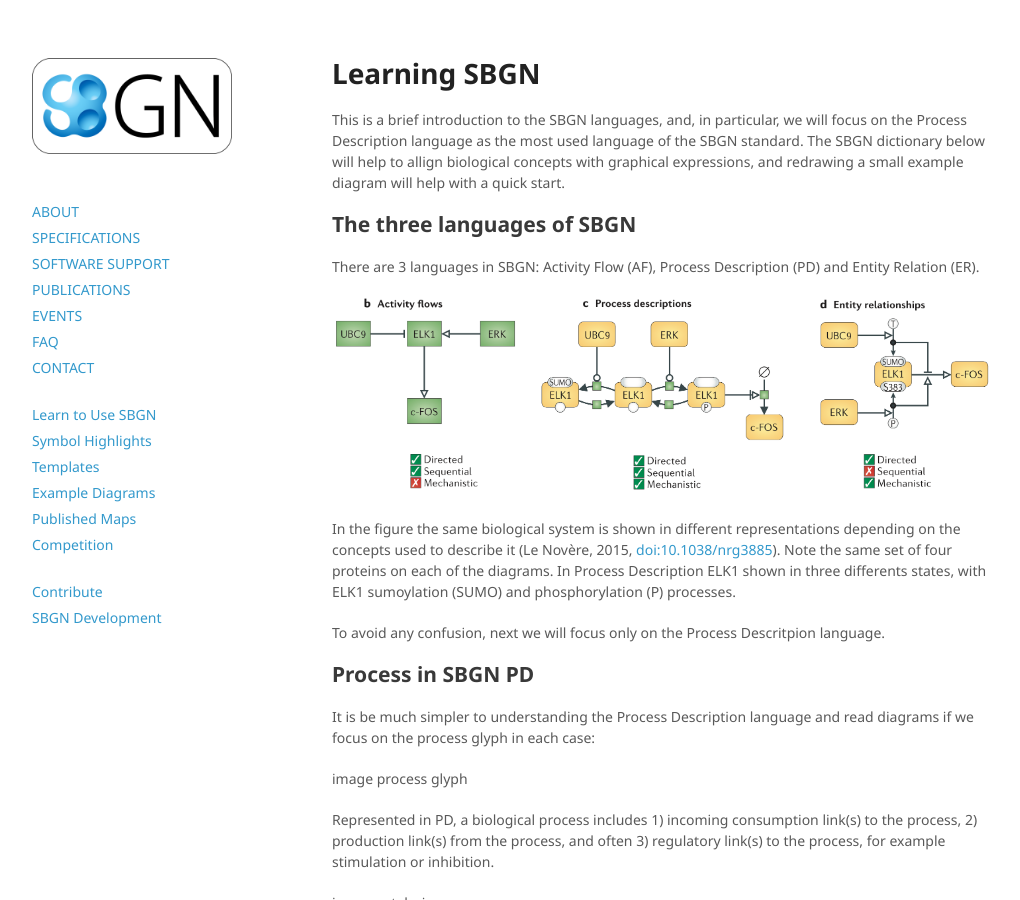
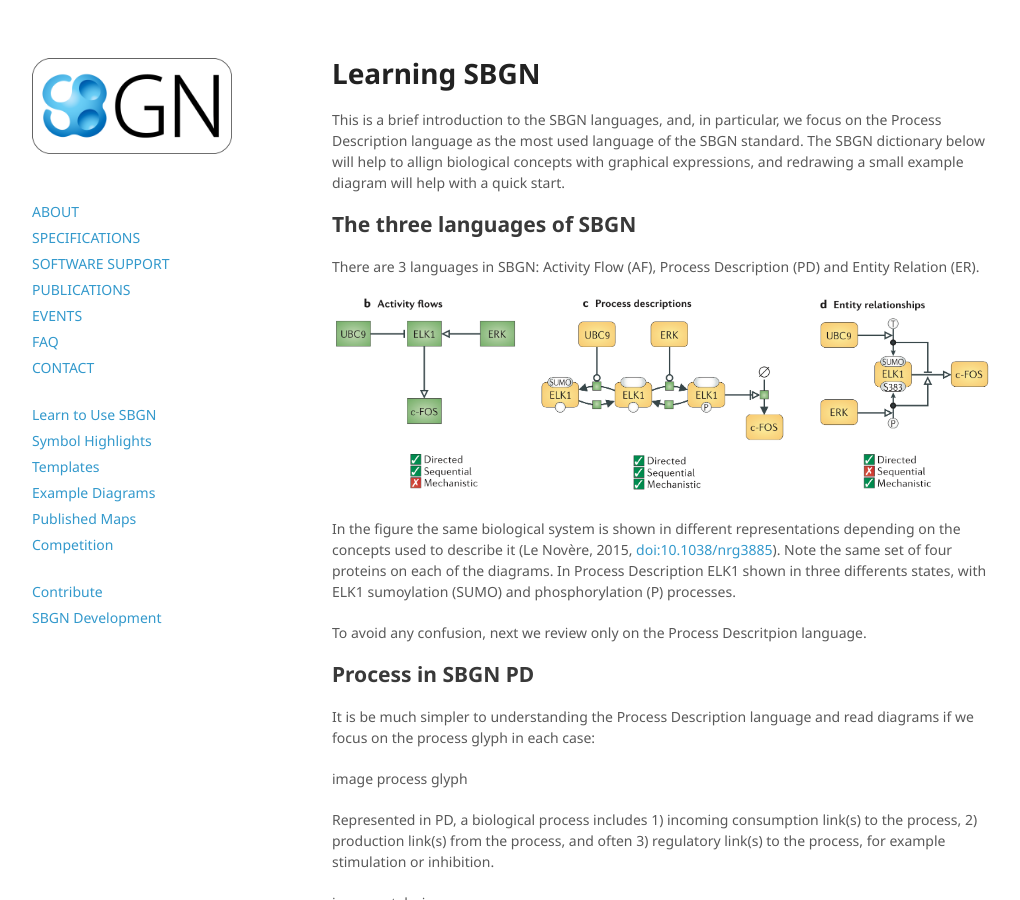
Before and after one commit to sbgn/sbgn, a Jekyll site: the page built from docs/learning_sbgn.md, in a window 1280 px wide and 900 px high. Shown: the whole window, without its empty margins (128-1148 px from the left). Built offline with Jekyll 4.4.1, drawn with Linux system fonts in a browser that asks for light colours; nearby versions of some CDN libraries.

Commit message:
Update learning_sbgn.md

```diff
--- a/docs/learning_sbgn.md
+++ b/docs/learning_sbgn.md
@@ -6,7 +6,7 @@ permalink: /learning_sbgn
 
 # Learning SBGN
 
-<p>This is a brief introduction to the SBGN languages, and, in particular, we will focus on the Process Description language as the most used language of the SBGN standard. The SBGN dictionary below will help to allign biological concepts with graphical expressions, and redrawing a small example diagram will help with a quick start.</p>
+<p>This is a brief introduction to the SBGN languages, and, in particular, we focus on the Process Description language as the most used language of the SBGN standard. The SBGN dictionary below will help to allign biological concepts with graphical expressions, and redrawing a small example diagram will help with a quick start.</p>
 
 ## The three languages of SBGN
 
@@ -16,7 +16,7 @@ permalink: /learning_sbgn
 
 <p>In the figure the same biological system is shown in different representations depending on the concepts used to describe it (Le Novère, 2015, <a href="https://dx.doi.org/10.1038/nrg3885">doi:10.1038/nrg3885</a>). Note the same set of four proteins on each of the diagrams. In Process Description ELK1 shown in three differents states, with ELK1 sumoylation (SUMO) and phosphorylation (P) processes.</p>
 
-<p>To avoid any confusion, next we will focus only on the Process Descritpion language.</p>
+<p>To avoid any confusion, next we review only on the Process Descritpion language.</p>
 
 ## Process in SBGN PD
 
```
